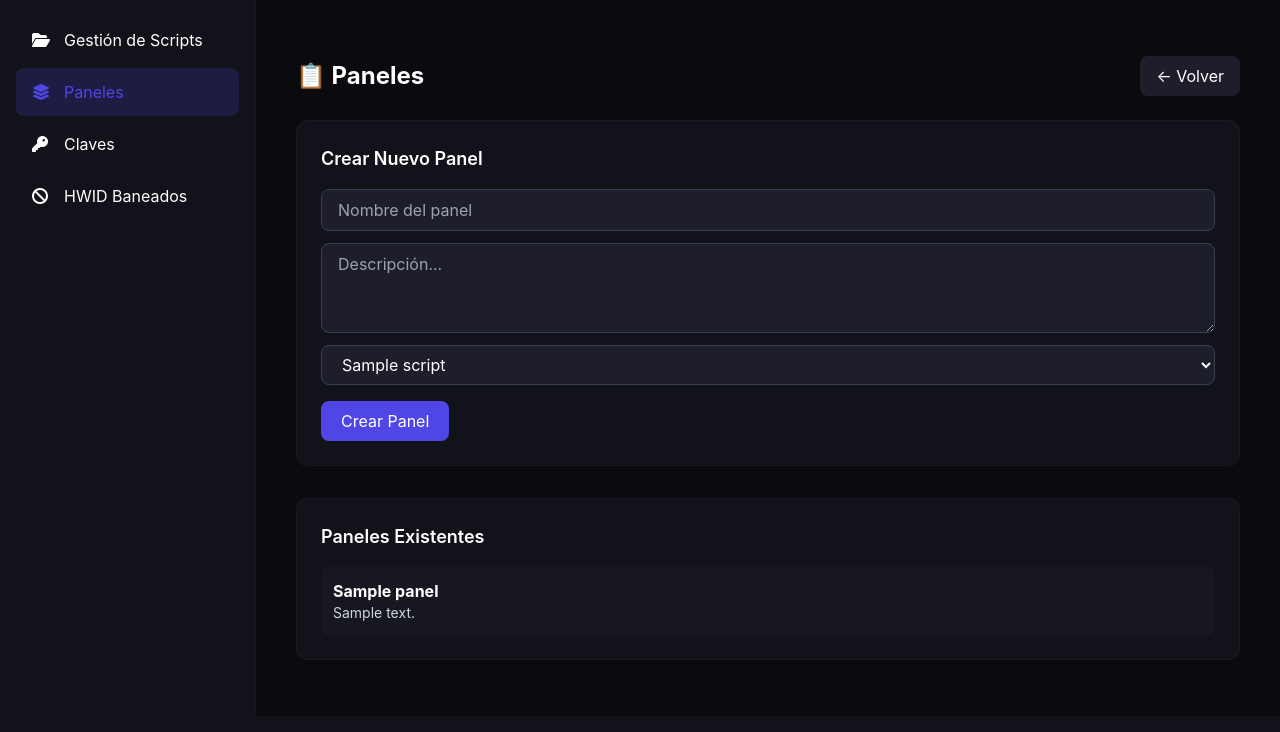
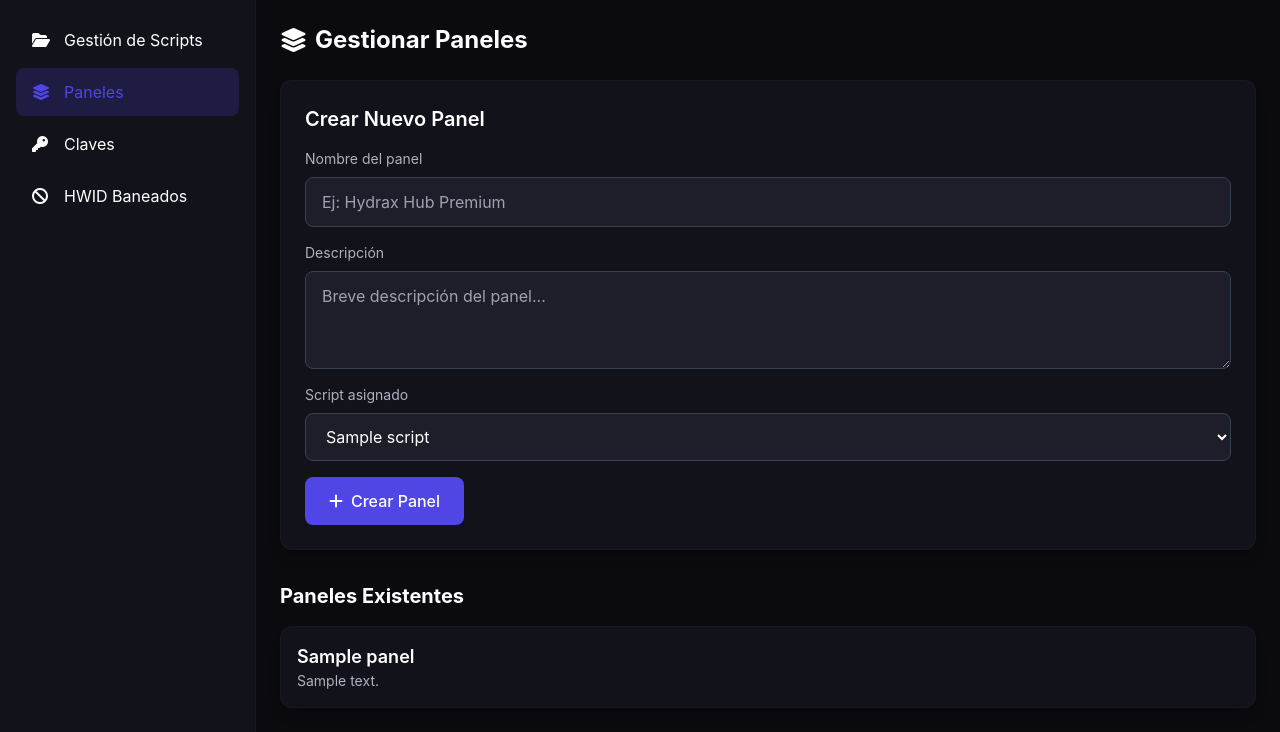
Before and after one commit to leivagaonahernanely-web/Protegetuscriptlua, a Flask app: page /panels in a window 1280 px wide. Shown: the part 85-817 px from the top of the page. Before the commit the page ends 706 px from the top, so only its background shows below. Run offline with Flask 3, Linux system fonts and the light colour scheme; a user stored in the database is signed in; tables that the repository leaves empty hold one stand-in row (values such as "Sample post"); some libraries are stand-ins or nearby versions.

Commit message:
Update panels.html

```diff
--- a/templates/panels.html
+++ b/templates/panels.html
@@ -1,34 +1,51 @@
 {% extends "base.html" %}
 {% block content %}
-<div class="container mx-auto px-4 py-8 max-w-6xl">
-    <div class="flex justify-between items-center mb-6">
-        <h2 class="text-2xl font-bold">📋 Paneles</h2>
-        <a href="/" class="bg-secondary px-4 py-2 rounded-lg">← Volver</a>
+<div class="max-w-5xl mx-auto">
+    <h2 class="text-2xl font-bold mb-6 flex items-center gap-2">
+        <i class="fa-solid fa-layer-group"></i> Gestionar Paneles
+    </h2>
+
+    <div class="bg-card p-6 rounded-xl border border-secondary/50 mb-8 shadow-lg">
+        <h3 class="text-xl font-semibold mb-4">Crear Nuevo Panel</h3>
+        <div class="space-y-4">
+            <div>
+                <label class="block text-sm text-textGray mb-2">Nombre del panel</label>
+                <input type="text" id="panelTitle" placeholder="Ej: Hydrax Hub Premium" class="w-full bg-secondary border border-gray-700 rounded-lg px-4 py-3 focus:outline-none focus:ring-2 focus:ring-primary/50">
+            </div>
+            <div>
+                <label class="block text-sm text-textGray mb-2">Descripción</label>
+                <textarea id="panelDesc" rows="3" placeholder="Breve descripción del panel..." class="w-full bg-secondary border border-gray-700 rounded-lg px-4 py-3 focus:outline-none focus:ring-2 focus:ring-primary/50"></textarea>
+            </div>
+            <div>
+                <label class="block text-sm text-textGray mb-2">Script asignado</label>
+                <select id="panelScript" class="w-full bg-secondary border border-gray-700 rounded-lg px-4 py-3 focus:outline-none focus:ring-2 focus:ring-primary/50">
+                    {% for s in scripts %}
+                    <option value="{{ s.id }}">{{ s.name }}</option>
+                    {% endfor %}
+                </select>
+            </div>
+            <button onclick="crearPanel()" class="bg-primary hover:bg-primary/90 px-6 py-3 rounded-lg font-medium flex items-center gap-2 transition-all">
+                <i class="fa-solid fa-plus"></i> Crear Panel
+            </button>
+        </div>
     </div>
 
-    <div class="bg-card p-6 rounded-xl border border-secondary/70 mb-8">
-        <h3 class="text-lg font-semibold mb-4">Crear Nuevo Panel</h3>
-        <input type="text" id="panelTitle" placeholder="Nombre del panel" class="w-full bg-secondary border border-gray-700 rounded-lg px-4 py-2 mb-3">
-        <textarea id="panelDesc" rows="3" placeholder="Descripción..." class="w-full bg-secondary border border-gray-700 rounded-lg px-4 py-2 mb-3"></textarea>
-        <select id="panelScript" class="w-full bg-secondary border border-gray-700 rounded-lg px-4 py-2 mb-4">
-            {% for s in scripts %}<option value="{{ s.id }}">{{ s.name }}</option>{% endfor %}
-        </select>
-        <button onclick="crearPanel()" class="bg-primary hover:bg-primary/90 px-5 py-2 rounded-lg">Crear Panel</button>
-    </div>
-
-    <div class="bg-card p-6 rounded-xl border border-secondary/70">
-        <h3 class="text-lg font-semibold mb-4">Paneles Existentes</h3>
+    <h3 class="text-xl font-bold mb-4">Paneles Existentes</h3>
+    <div class="bg-card rounded-xl border border-secondary/50 shadow-lg">
         {% if panels %}
-        <div class="space-y-3">
+        <div class="divide-y divide-secondary/50">
             {% for p in panels %}
-            <div class="bg-secondary/40 p-3 rounded-lg">
-                <strong>{{ p.title }}</strong><br>
-                <span class="text-sm text-gray-300">{{ p.description or 'Sin descripción' }}</span>
+            <div class="p-4 hover:bg-secondary/30">
+                <h4 class="font-semibold text-lg">{{ p.title }}</h4>
+                <p class="text-textGray text-sm">{{ p.description or 'Sin descripción' }}</p>
             </div>
             {% endfor %}
         </div>
         {% else %}
-        <p class="text-gray-400">No hay paneles creados.</p>
+        <div class="p-8 text-center text-textGray">
+            <i class="fa-solid fa-layer-group text-4xl mb-3 opacity-40"></i>
+            <p>No hay paneles creados aún</p>
+        </div>
         {% endif %}
     </div>
 </div>
```
